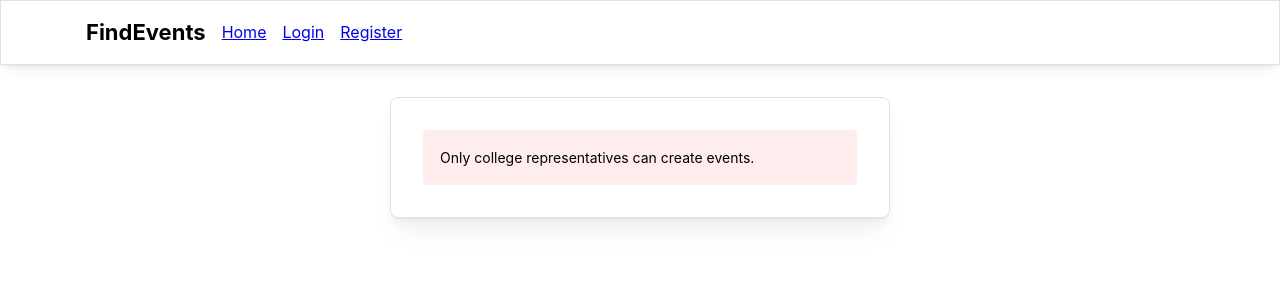
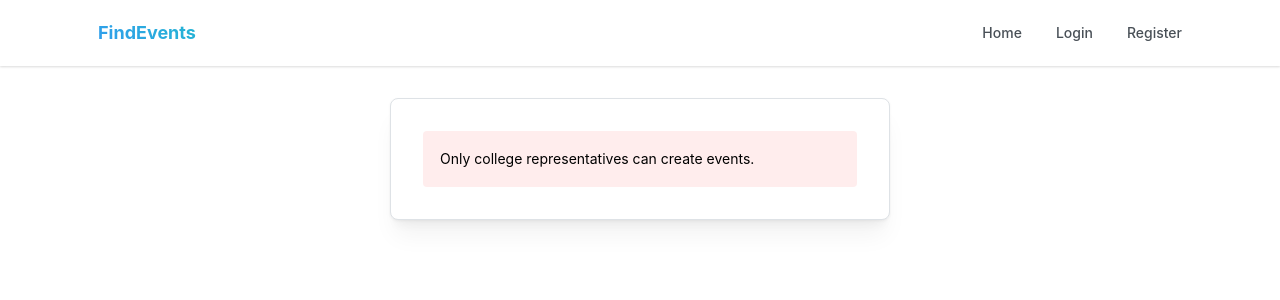
Before and after one commit to eberjohns/find-events, a React (Vite) app in the folder frontend/: page /create-event in a window 1280 px wide. Shown: the top 300 px of the page. Built offline with nearby package versions, Linux system fonts and the light colour scheme.

Commit message:
styling navbar, event details

```diff
--- a/frontend/src/app/events/EventDetailPage.jsx
+++ b/frontend/src/app/events/EventDetailPage.jsx
@@ -2,9 +2,8 @@ import { useEffect, useState } from 'react';
 import { useParams } from 'react-router-dom';
 import { fetchEventById, saveEvent, unsaveEvent } from '../../services/api';
 import { useAuth } from '../../context/AuthContext';
-import { Paper, Title, Text, Button, Group, Loader, Alert, Badge, Image, Stack, Anchor } from '@mantine/core';
-import { IconBookmark, IconBookmarkOff, IconExternalLink } from '@tabler/icons-react';
-
+import { Card, Title, Text, Button, Group, Loader, Alert, Badge, Image, Stack, Anchor, Grid, Divider } from '@mantine/core';
+import { IconBookmark, IconBookmarkOff, IconExternalLink, IconCalendar, IconCash, IconSchool } from '@tabler/icons-react';
 
 function EventDetailPage() {
   const { id } = useParams();
@@ -12,7 +11,7 @@ function EventDetailPage() {
   const [loading, setLoading] = useState(true);
   const [error, setError] = useState(null);
   const [saving, setSaving] = useState(false);
-  const [saved, setSaved] = useState(false); // Placeholder, ideally from user data
+  const [saved, setSaved] = useState(false);
   const { token } = useAuth();
 
   useEffect(() => {
@@ -20,7 +19,6 @@ function EventDetailPage() {
       .then(res => {
         setEvent(res.data);
         setLoading(false);
-        // Check if this event is in the user's saved events
         if (token) {
           fetch('http://127.0.0.1:8000/users/me/', {
             headers: { Authorization: `Bearer ${token}` },
@@ -62,59 +60,83 @@ function EventDetailPage() {
     setSaving(false);
   };
 
-  if (loading) return <Group position="center"><Loader /></Group>;
-  if (error) return <Alert color="red">{error}</Alert>;
-  if (!event) return <Alert color="yellow">Event not found.</Alert>;
+  if (loading) return <Group justify="center" mt="xl"><Loader /></Group>;
+  if (error) return <Alert color="red" mt="xl">{error}</Alert>;
+  if (!event) return <Alert color="yellow" mt="xl">Event not found.</Alert>;
 
   return (
-    <Paper withBorder shadow="md" p="xl" mt="xl" radius="md" style={{ maxWidth: 700, margin: 'auto' }}>
-      <Stack spacing="md">
+    <Card withBorder shadow="lg" p="xl" mt="xl" radius="md" style={{ maxWidth: 800, margin: 'auto' }}>
+      <Grid gutter="xl">
+        <Grid.Col span={{ base: 12, md: 5 }}>
           {event.image && (
-          <Image src={event.image} alt={event.name} width={400} height={220} radius="md" fit="cover" style={{ objectFit: 'cover', margin: 'auto' }} />
+            <Image src={event.image} alt={event.name} radius="md" fit="cover" height={300} />
           )}
-        <Title order={2}>{event.name}</Title>
-        <Group spacing={8} mb={4}>
+        </Grid.Col>
+        <Grid.Col span={{ base: 12, md: 7 }}>
+          <Stack gap="md">
+            <Title order={1} style={{ fontWeight: 800 }}>{event.name}</Title>
+            <Group gap="xs">
               {event.tags && event.tags.map((tag, idx) => (
-            <Badge key={idx} color="blue" variant="light">{tag}</Badge>
+                <Badge key={idx} color="blue" variant="light" size="lg">{tag}</Badge>
               ))}
             </Group>
-        <Text size="md" color="dimmed">
-          <b>Date:</b> {event.date ? new Date(event.date).toLocaleDateString() : 'N/A'}
-        </Text>
-        <Text size="md" color="dimmed">
-          <b>Registration Fee:</b> {event.registration_fee ? `$${event.registration_fee}` : 'Free'}
-        </Text>
-        <Text size="md" color="dimmed">
-          <b>College ID:</b> {event.college_id}
-        </Text>
-        <Text size="md" mt="md">
-          {event.description}
-        </Text>
+            <Divider />
+            <Text size="lg" c="dimmed">{event.description}</Text>
+            <Group mt="md">
+              <IconCalendar size={20} />
+              <Text size="md"><b>Date:</b> {new Date(event.date).toLocaleDateString()}</Text>
+            </Group>
+            <Group>
+              <IconCash size={20} />
+              <Text size="md"><b>Registration Fee:</b> {event.registration_fee ? `$${event.registration_fee}` : 'Free'}</Text>
+            </Group>
+            <Group>
+              <IconSchool size={20} />
+              <Text size="md"><b>College:</b> {event.college.name}</Text>
+            </Group>
             {event.external_links && event.external_links.length > 0 && (
-          <Stack spacing={4} mt="md">
+              <Stack gap={4} mt="md">
                 <Title order={5}>External Links</Title>
                 {event.external_links.map((link, idx) => (
-              <Anchor key={idx} href={link} target="_blank" rel="noopener noreferrer" color="blue" leftSection={<IconExternalLink size={16} />}>
+                  <Anchor key={idx} href={link} target="_blank" rel="noopener noreferrer">
+                    <Group gap="xs">
+                      <IconExternalLink size={16} />
                       {link}
+                    </Group>
                   </Anchor>
                 ))}
               </Stack>
             )}
             {token && (
-          <Group mt="md">
+              <Group mt="lg">
                 {saved ? (
-              <Button leftIcon={<IconBookmarkOff size={16} />} color="yellow" variant="outline" onClick={handleUnsave} loading={saving}>
+                  <Button
+                    leftSection={<IconBookmarkOff size={18} />}
+                    color="yellow"
+                    variant="outline"
+                    onClick={handleUnsave}
+                    loading={saving}
+                    size="lg"
+                  >
                     Unsave Event
                   </Button>
                 ) : (
-              <Button leftIcon={<IconBookmark size={16} />} color="blue" onClick={handleSave} loading={saving}>
+                  <Button
+                    leftSection={<IconBookmark size={18} />}
+                    color="blue"
+                    onClick={handleSave}
+                    loading={saving}
+                    size="lg"
+                  >
                     Save Event
                   </Button>
                 )}
               </Group>
             )}
           </Stack>
-    </Paper>
+        </Grid.Col>
+      </Grid>
+    </Card>
   );
 }
 
--- a/frontend/src/components/Navbar.jsx
+++ b/frontend/src/components/Navbar.jsx
@@ -1,38 +1,41 @@
-import { Link, NavLink } from 'react-router-dom';
+import { NavLink } from 'react-router-dom';
 import { useAuth } from '../context/AuthContext';
 import { Group, Button, Container, Paper, Title } from '@mantine/core';
+import classes from './Navbar.module.css';
 
 function Navbar() {
   const { token, user, logout } = useAuth();
 
+  const getClassName = ({ isActive }) => `${classes.link} ${isActive ? classes.active : ''}`;
+
   return (
-    <Paper shadow="sm" radius={0} p="md" withBorder style={{ marginBottom: 24 }}>
+    <Paper shadow="xs" radius={0} p="md">
       <Container size="lg">
-        <Group position="apart" align="center">
-          <Title order={3} style={{ margin: 0 }}>
-            <Link to="/" style={{ textDecoration: 'none', color: 'inherit' }}>
+        <Group justify="space-between" align="center">
+          <Title order={3}>
+            <NavLink to="/" className={`${classes.link} ${classes.brand}`}>
               FindEvents
-            </Link>
+            </NavLink>
           </Title>
-          <Group spacing="md">
-            <NavLink to="/">Home</NavLink>
+          <Group gap="xs">
+            <NavLink to="/" className={getClassName}>Home</NavLink>
             {token ? (
               <>
-                <NavLink to="/my-events">My Events</NavLink>
+                <NavLink to="/my-events" className={getClassName}>My Events</NavLink>
                 {(user?.role === 'REP' || user?.role === 'MAIN_REP') && (
-                  <NavLink to="/create-event">Create Event</NavLink>
+                  <NavLink to="/create-event" className={getClassName}>Create Event</NavLink>
                 )}
                 {user?.role === 'USER' && (
                   <>
-                    <NavLink to="/register-college">Register College</NavLink>
-                    <NavLink to="/apply-for-rep">Apply for REP</NavLink>
+                    <NavLink to="/register-college" className={getClassName}>Register College</NavLink>
+                    <NavLink to="/apply-for-rep" className={getClassName}>Apply for REP</NavLink>
                   </>
                 )}
                 {user?.role === 'MAIN_REP' && (
-                  <NavLink to="/requests">Requests</NavLink>
+                  <NavLink to="/requests" className={getClassName}>Requests</NavLink>
                 )}
                 {user && user.role === 'ADMIN' && (
-                  <NavLink to="/admin">Admin</NavLink>
+                  <NavLink to="/admin" className={getClassName}>Admin</NavLink>
                 )}
                 <Button variant="outline" color="red" size="xs" onClick={logout}>
                   Logout
@@ -40,8 +43,8 @@ function Navbar() {
               </>
             ) : (
               <>
-                <NavLink to="/login">Login</NavLink>
-                <NavLink to="/register">Register</NavLink>
+                <NavLink to="/login" className={getClassName}>Login</NavLink>
+                <NavLink to="/register" className={getClassName}>Register</NavLink>
               </>
             )}
           </Group>
--- /dev/null
+++ b/frontend/src/components/Navbar.module.css
@@ -0,0 +1,38 @@
+.link {
+  display: block;
+  line-height: 1;
+  padding: 8px 12px;
+  border-radius: var(--mantine-radius-sm);
+  text-decoration: none;
+  color: light-dark(var(--mantine-color-gray-7), var(--mantine-color-dark-0));
+  font-size: var(--mantine-font-size-sm);
+  font-weight: 500;
+
+  @mixin hover {
+    background-color: light-dark(var(--mantine-color-gray-0), var(--mantine-color-dark-6));
+  }
+}
+
+.active {
+  &,
+  &:hover {
+    background-color: var(--mantine-color-blue-light);
+    color: var(--mantine-color-blue-light-color);
+  }
+}
+
+.brand {
+  font-weight: 700;
+  font-size: var(--mantine-font-size-lg);
+  background: -webkit-linear-gradient(
+    45deg,
+    var(--mantine-color-blue-5),
+    var(--mantine-color-cyan-5)
+  );
+  -webkit-background-clip: text;
+  -webkit-text-fill-color: transparent;
+
+  @mixin hover {
+    background-color: transparent;
+  }
+}
```
Also changed, not shown: 1 other file (tests, documents, lock files or other folders). Lines whose indentation alone changed are shown as unchanged.
